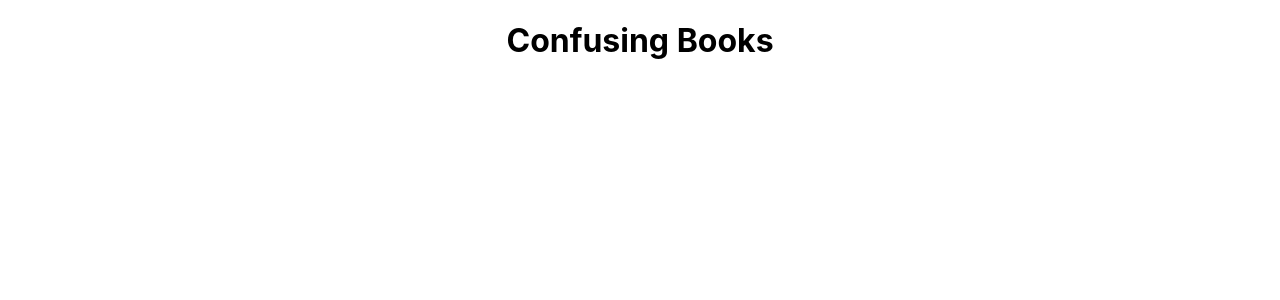
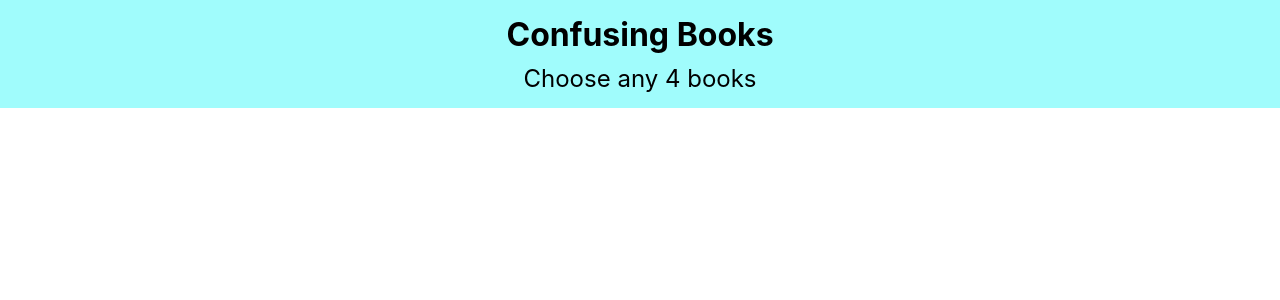
Before and after one commit to Shahriyar-Hosen/books-selecting, a React (Create React App) app: page / in a window 1280 px wide. Shown: the top 300 px of the page. Built offline with nearby package versions, Linux system fonts and the light colour scheme.

Commit message:
header compo add & header style added

```diff
--- a/src/App.js
+++ b/src/App.js
@@ -1,9 +1,10 @@
 import "./App.css";
+import Header from "./Header/Header";
 
 function App() {
   return (
-    <div className="App">
-      <h1>Confusing Books</h1>
+    <div>
+      <Header></Header>
     </div>
   );
 }
--- /dev/null
+++ b/src/Header/Header.js
@@ -0,0 +1,13 @@
+import React from 'react';
+import './header.css'
+
+const Header = () => {
+    return (
+        <nav className='header'>
+            <h2>Confusing Books</h2>
+            <p>Choose any 4 books</p>
+        </nav>
+    );
+};
+
+export default Header;
--- /dev/null
+++ b/src/Header/header.css
@@ -0,0 +1,17 @@
+.header {
+  text-align: center;
+  background-color: rgb(160, 252, 252);
+  padding: 15px 0;
+  margin-bottom: 15px;
+}
+
+.header h2 {
+  font-size: xx-large;
+  margin: 10px;
+  margin-top: 0;
+}
+
+.header p {
+    font-size: x-large;
+  margin: 0;
+}
```
